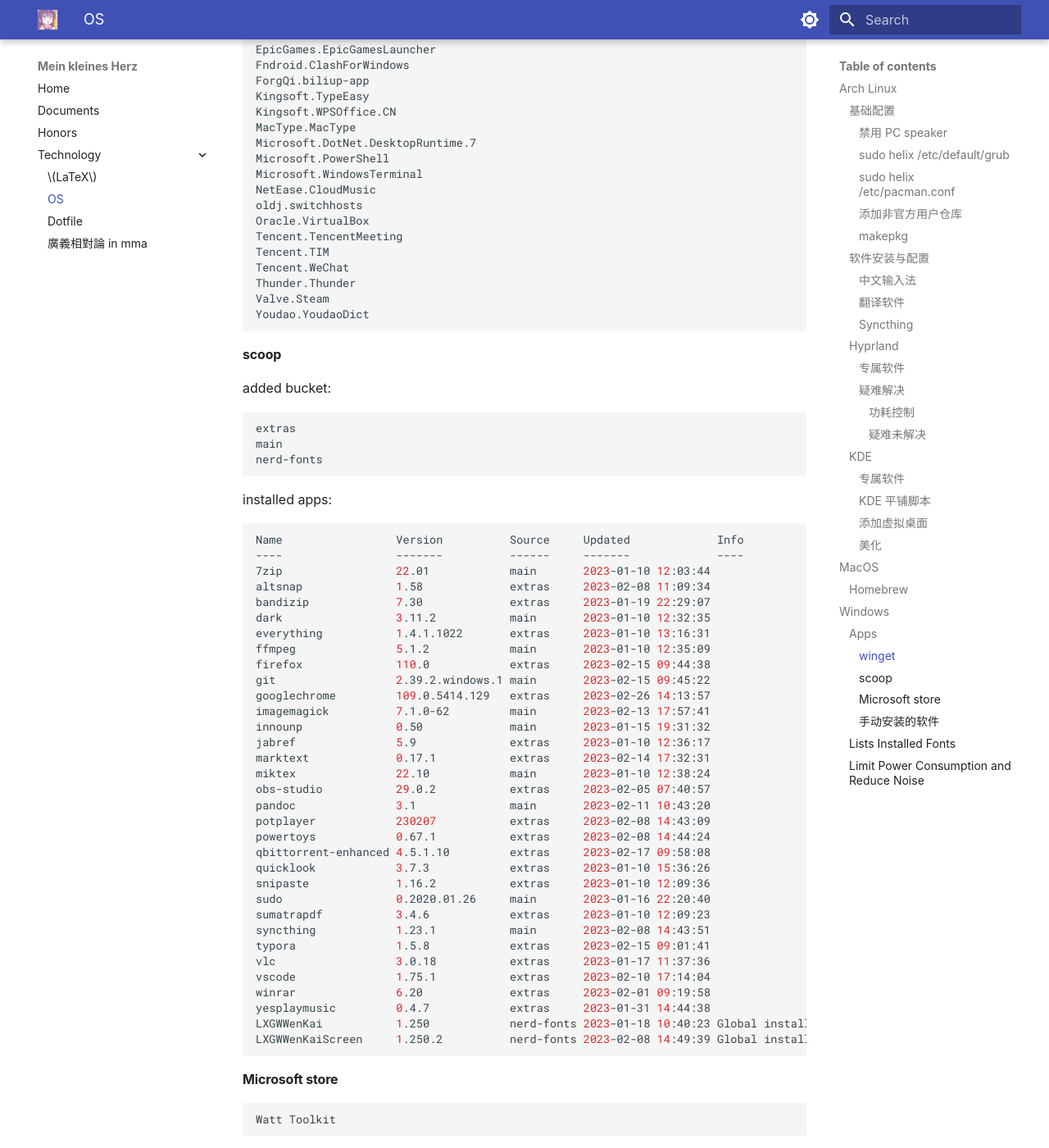
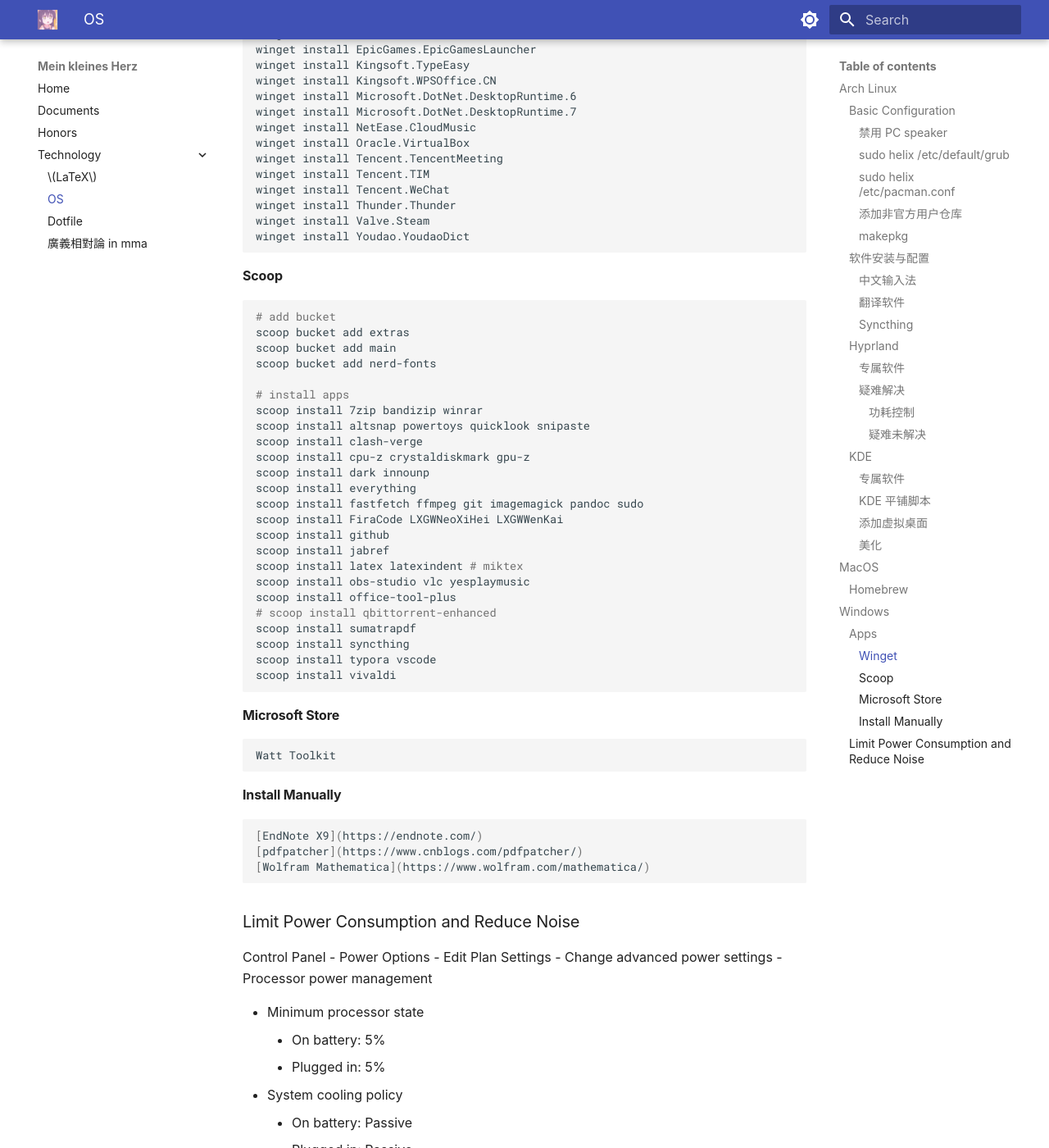
Before and after one commit to ph3n92h3/ph3n92h3.github.io, an MkDocs documentation site: the page built from docs/Technology/OS.md, in a window 1280 px wide and 1400 px high, scrolled down 6848 px. Shown: the whole window at 82% size. Built offline with MkDocs 1.6.1 and Material for MkDocs 9.7.7, drawn with Linux system fonts in a browser that asks for light colours; some of the changed text lies outside the part shown.

Commit message:
update 'Windows'

````diff
--- a/docs/Technology/OS.md
+++ b/docs/Technology/OS.md
@@ -10,7 +10,7 @@
 
 建议：跟着教程装一两遍，之后 `archinstall` 就行了
 
-### 基础配置
+### Basic Configuration
 
 #### 禁用 PC speaker
 
@@ -326,101 +326,68 @@
 
 winget + scoop + Microsoft store
 
-#### winget
+#### Winget
 
 ```sh
-Alibaba.aDrive
-Armin2208.WindowsAutoNightMode
-Bilibili.Livehime
-EpicGames.EpicGamesLauncher
-Fndroid.ClashForWindows
-ForgQi.biliup-app
-Kingsoft.TypeEasy
-Kingsoft.WPSOffice.CN
-MacType.MacType
-Microsoft.DotNet.DesktopRuntime.7
-Microsoft.PowerShell
-Microsoft.WindowsTerminal
-NetEase.CloudMusic
-oldj.switchhosts
-Oracle.VirtualBox
-Tencent.TencentMeeting
-Tencent.TIM
-Tencent.WeChat
-Thunder.Thunder
-Valve.Steam
-Youdao.YoudaoDict
+winget install Alibaba.aDrive
+winget install Armin2208.WindowsAutoNightMode
+winget install Bilibili.Livehime
+winget install EpicGames.EpicGamesLauncher
+winget install Kingsoft.TypeEasy
+winget install Kingsoft.WPSOffice.CN
+winget install Microsoft.DotNet.DesktopRuntime.6
+winget install Microsoft.DotNet.DesktopRuntime.7
+winget install NetEase.CloudMusic
+winget install Oracle.VirtualBox
+winget install Tencent.TencentMeeting
+winget install Tencent.TIM
+winget install Tencent.WeChat
+winget install Thunder.Thunder
+winget install Valve.Steam
+winget install Youdao.YoudaoDict
 ```
 
-#### scoop
-
-added bucket:
+#### Scoop
 
 ```sh
-extras
-main
-nerd-fonts
+# add bucket
+scoop bucket add extras
+scoop bucket add main
+scoop bucket add nerd-fonts
+
+# install apps
+scoop install 7zip bandizip winrar
+scoop install altsnap powertoys quicklook snipaste
+scoop install clash-verge
+scoop install cpu-z crystaldiskmark gpu-z
+scoop install dark innounp
+scoop install everything
+scoop install fastfetch ffmpeg git imagemagick pandoc sudo
+scoop install FiraCode LXGWNeoXiHei LXGWWenKai
+scoop install github
+scoop install jabref
+scoop install latex latexindent # miktex
+scoop install obs-studio vlc yesplaymusic
+scoop install office-tool-plus
+# scoop install qbittorrent-enhanced
+scoop install sumatrapdf
+scoop install syncthing
+scoop install typora vscode
+scoop install vivaldi
 ```
 
-installed apps:
-
-```sh
-Name                 Version          Source     Updated             Info
-----                 -------          ------     -------             ----
-7zip                 22.01            main       2023-01-10 12:03:44
-altsnap              1.58             extras     2023-02-08 11:09:34
-bandizip             7.30             extras     2023-01-19 22:29:07
-dark                 3.11.2           main       2023-01-10 12:32:35
-everything           1.4.1.1022       extras     2023-01-10 13:16:31
-ffmpeg               5.1.2            main       2023-01-10 12:35:09
-firefox              110.0            extras     2023-02-15 09:44:38
-git                  2.39.2.windows.1 main       2023-02-15 09:45:22
-googlechrome         109.0.5414.129   extras     2023-02-26 14:13:57
-imagemagick          7.1.0-62         main       2023-02-13 17:57:41
-innounp              0.50             main       2023-01-15 19:31:32
-jabref               5.9              extras     2023-01-10 12:36:17
-marktext             0.17.1           extras     2023-02-14 17:32:31
-miktex               22.10            main       2023-01-10 12:38:24
-obs-studio           29.0.2           extras     2023-02-05 07:40:57
-pandoc               3.1              main       2023-02-11 10:43:20
-potplayer            230207           extras     2023-02-08 14:43:09
-powertoys            0.67.1           extras     2023-02-08 14:44:24
-qbittorrent-enhanced 4.5.1.10         extras     2023-02-17 09:58:08
-quicklook            3.7.3            extras     2023-01-10 15:36:26
-snipaste             1.16.2           extras     2023-01-10 12:09:36
-sudo                 0.2020.01.26     main       2023-01-16 22:20:40
-sumatrapdf           3.4.6            extras     2023-01-10 12:09:23
-syncthing            1.23.1           main       2023-02-08 14:43:51
-typora               1.5.8            extras     2023-02-15 09:01:41
-vlc                  3.0.18           extras     2023-01-17 11:37:36
-vscode               1.75.1           extras     2023-02-10 17:14:04
-winrar               6.20             extras     2023-02-01 09:19:58
-yesplaymusic         0.4.7            extras     2023-01-31 14:44:38
-LXGWWenKai           1.250            nerd-fonts 2023-01-18 10:40:23 Global install
-LXGWWenKaiScreen     1.250.2          nerd-fonts 2023-02-08 14:49:39 Global install
-```
-
-#### Microsoft store
+#### Microsoft Store
 
 ```sh
 Watt Toolkit
 ```
 
-#### 手动安装的软件
+#### Install Manually
 
 ```sh
-[aurora](https://arr.network/)
 [EndNote X9](https://endnote.com/)
 [pdfpatcher](https://www.cnblogs.com/pdfpatcher/)
 [Wolfram Mathematica](https://www.wolfram.com/mathematica/)
-```
-
-### Lists Installed Fonts
-
-```sh
-fc-list -f "%{family}\n"
-# or save to file:
-fc-list -f "%{family}\n" :lang=zh >c:zhfont.txt
 ```
 
 ### Limit Power Consumption and Reduce Noise
````
Also changed, not shown: docs/Technology/LaTeX.md (+5 -3 lines).
